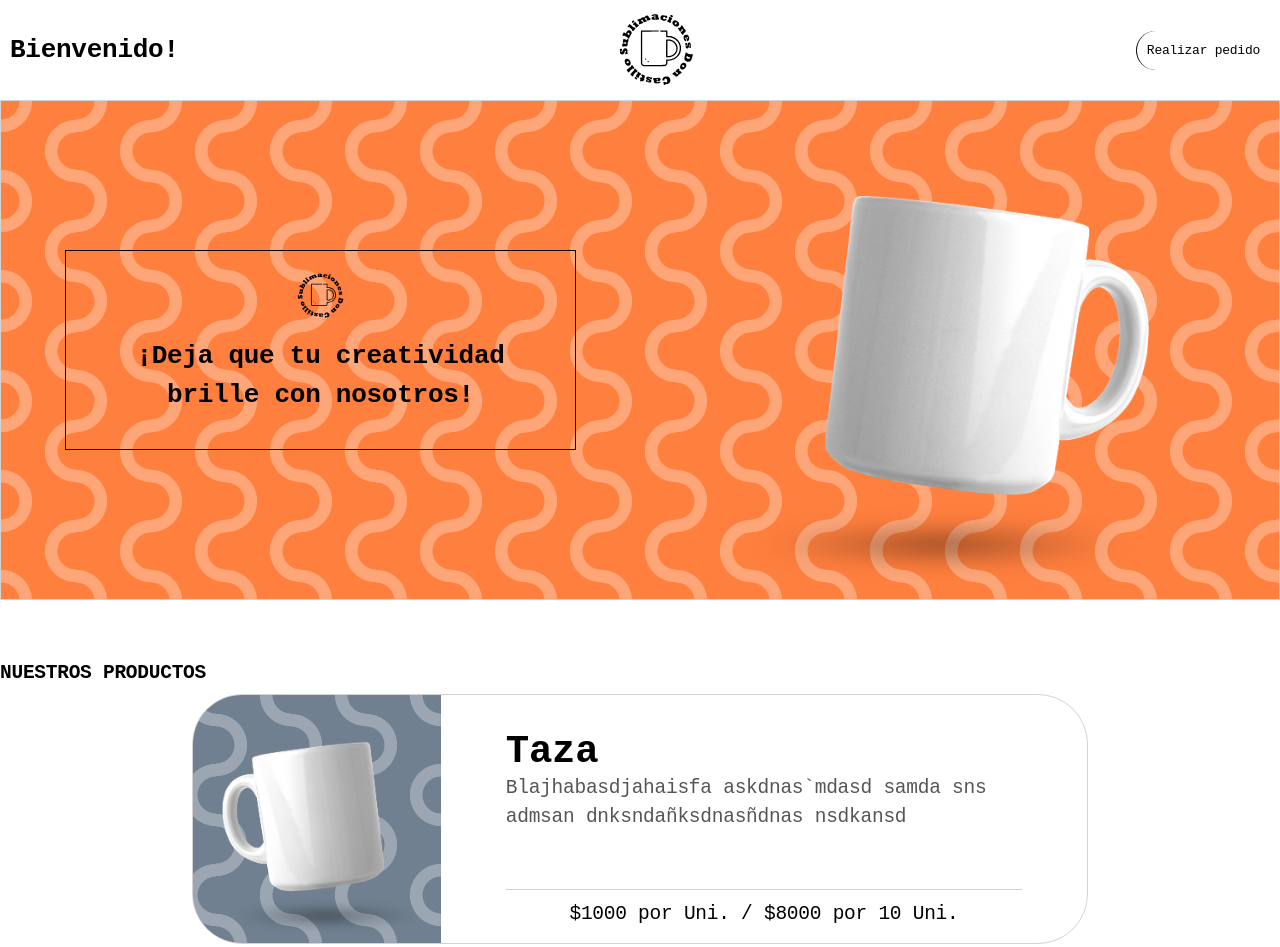
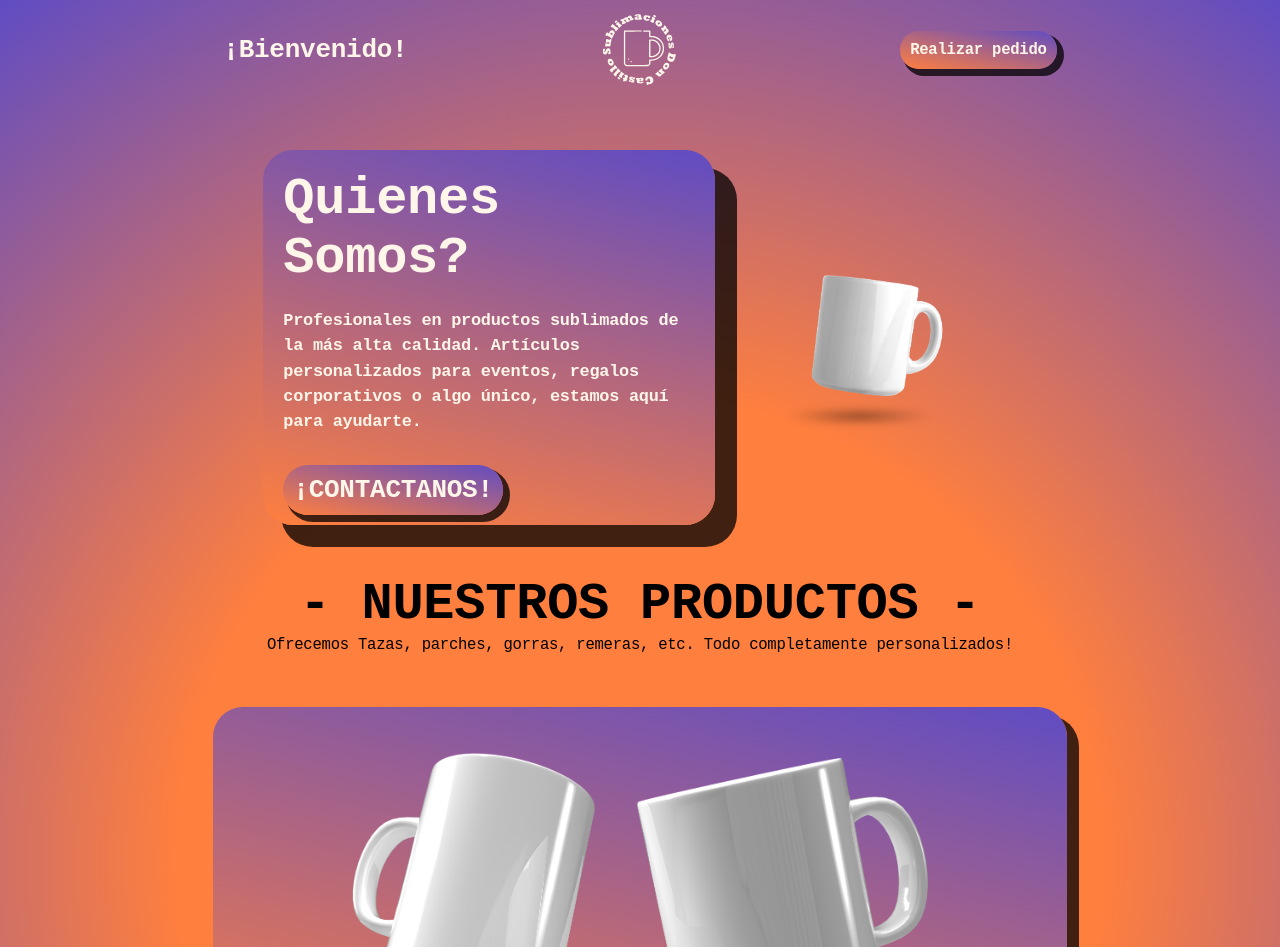
Before and after one commit to BrunoJuarez03/LandingPageAstro, an Astro site: page / in a window 1280 px wide. Shown: the top 947 px of the page. Built offline with nearby package versions, Linux system fonts and the light colour scheme; Astro itself is replaced by a stand-in of ours.

Commit message:
sanasdafa

```diff
--- a/src/components/Header.astro
+++ b/src/components/Header.astro
@@ -3,47 +3,60 @@
 ---
 
 <header>
-   <h1>Bienvenido!</h1>
-    <img src="/Logo1.svg" alt="">
-    <div>
-    <a href="">Realizar pedido</a>
-   </div>
+   <h1>¡Bienvenido!</h1>
+   <img src="/Logo1.svg" alt="">
+   <a href="http://wa.link/koephw">Realizar pedido</a>
 </header>
 
 <style>
    header{
-      width: 100%;
-      height: 100px;
-      display: inline-flex;
-      justify-content: space-between;
+      color: #FFF6E9;
+      display: grid;
       padding: 10px;
-      position: fixed;
-      background-color: white;
+      grid-template-columns: repeat(3, 1fr);
    }
 
    img{
-      margin-inline: 0;
+      filter: invert(100%) sepia(59%) saturate(598%) hue-rotate(302deg) brightness(96%) contrast(115%);
       margin: auto;
       height: 80px;
    }
 
    h1{
-      margin: auto;
-      margin-left: 0;
+      margin-top: auto;
+      margin-bottom: auto;
    }
 
-   div{
 
-      margin: auto;
+   a{
+      color: #FFF6E9;
+      margin:auto;
       margin-right: 0;
-      height: 3rem;
-      line-height: 3rem;
-      border-left: 1px solid;
-      border-radius: 50px;
-      padding-inline: 10px;
+      font-size: 1.2rem;
+      border-radius: 30px;
+      width: fit-content;
+      padding: 10px;
+      font-weight: 700;
+      transition: 0.2s;
+      box-shadow: 5px 5px 0px 2px rgba(0,0,0,0.75);
+      background: rgb(255,127,62);
+      background: linear-gradient(13deg, rgba(255,127,62,1) 0%, rgba(96,76,195,1) 100%);
    }
 
-   div a{
-      font-size: 1rem;
+   a:hover{
+      color: #80C4E9;
+      transition: 0.2s;
+      box-shadow: 2.5px 2.5px 0px 2px rgba(0,0,0,0.75);
    }
+
+   @media screen and (max-width:480px){
+      img{
+         visibility: hidden;
+      }
+
+      a{
+         text-align: center;
+      }
+   }
+
 </style>
--- a/src/components/Presentacion.astro
+++ b/src/components/Presentacion.astro
@@ -3,67 +3,105 @@
 
 <section>
     <article>
-        <img src="/Logo1.svg" alt=""/>
-        <h1>¡Deja que tu creatividad brille con nosotros!</h1>
+       <header>
+            <div>
+                <h1>Quienes Somos?</h1>
+                <p> Profesionales en productos sublimados de la más alta calidad. Artículos personalizados para eventos, regalos corporativos o algo único, estamos aquí para ayudarte.</p>
+                <a href="">¡CONTACTANOS!</a>
+            </div>
+            <img src="/img/mugasset1.png" alt=""/>
+       </header>
     </article>
-    <img src="/img/mugasset1.png" alt="">
 
 </section>
 
 <style>
-    section{
-        height: 500px;
-        display: flex;
-        justify-content: left;
-        border: 1px solid lightgray;
-        background:
-        radial-gradient(circle at 100% 50%, transparent 20%, rgba(255,255,255,.3) 21%, rgba(255,255,255,.3) 34%, transparent 35%, transparent),
-        radial-gradient(circle at 0% 50%, transparent 20%, rgba(255,255,255,.3) 21%, rgba(255,255,255,.3) 34%, transparent 35%, transparent) 0 -50px;
-        background-color: rgb(255, 127, 62);
-        background-size:75px 100px;
-    }
-    img{
-        aspect-ratio: 1/1;
-        object-fit: cover;
-        width: 50%;
+
+    article{
+
+        height: 80%;
     }
 
-    li a{
-        color:#777;
-        display: inline-flex;
-        border: 1px solid #eee;
-        align-items: center;
-        justify-content: center;
-        padding: 4px;
-        height: 32px;
-        width: 32px;
-        border-radius: 6px;
+
+    article header{
+        display: flex;
+        justify-content: space-between;
+        padding: 50px;
+        color: #FFF6E9;
+    }
+
+    article header div{
+        border-radius: 30px;
+        padding: 20px;
+        min-height: 300px;
+        min-width: 60%;
+        margin: auto;
+        box-shadow: 20px 20px 0px 2px rgba(0,0,0,0.75);
+
+        background: rgb(255,127,62);
+        background: linear-gradient(13deg, rgba(255,127,62,1) 0%, rgba(96,76,195,1) 100%);
         transition: 0.3s;
     }
 
-    article{
-        margin: auto;
-       text-align: center;
-        height: 200px;
-        width: 40%;
-        border: 1px solid;
-        line-height: 3rem;
-        padding: 20px;
-    }
-
-    article h1{
-        text-align: center;
-        font-size: 2rem;
-    }
-
-    article img{
-        aspect-ratio: 1/1;
-        object-fit: cover;
-        width: 50px;
+    article header div:hover{
+        box-shadow: 10px 10px 0px 2px rgba(0,0,0,0.75);
+        transform: scale(1.1);
+        transition: 0.3s;
     }
 
     article header img{
         aspect-ratio: 1/1;
+        object-fit: scale-down;
+        height: 40%;
+        width: 40%;
+        margin: auto;
+
+    }
+
+    article header a{
+        font-size: 2rem;
+        font-weight: 700;
         height: 50px;
+        border-radius: 30px;
+        padding: 10px;
+        color: #FFF6E9;
+        background: rgb(255,127,62);
+        background: linear-gradient(13deg, rgba(255,127,62,1) 0%, rgba(96,76,195,1) 100%);
+        transition: 0.2s;
+        box-shadow: 5px 5px 0px 2px rgba(0,0,0,0.75);
+    }
+
+    article header a:hover{
+        background: rgb(255,127,62);
+        background: linear-gradient(13deg, rgba(255,127,62,1) 0%, rgba(96,76,195,1) 100%);
+        box-shadow: 2.5px 2.5px 0px 2px rgba(0,0,0,0.75);
+        color: #80C4E9;
+        transition: 0.2s;
+    }
+
+    h1{
+        font-size: 4rem;
+
+        margin-bottom: 20px;
+    }
+
+    p{
+        font-weight: 700;
+        font-size: 1.3rem;
+        text-wrap: pretty;
+        margin-bottom: 40px;
+    }
+
+    @media screen and (max-width:900px) {
+
+    article header{
+        display: grid;
+    }
+
+	a{visibility: hidden;}
+
+    div{
+        width: 100%;
+    }
     }
 </style>
--- a/src/components/Productos.astro
+++ b/src/components/Productos.astro
@@ -3,8 +3,12 @@ import { products } from '../../products.json'
 ---
 
 <section>
-    <h1>NUESTROS PRODUCTOS</h1>
-    <ul>
+    <h1>- NUESTROS PRODUCTOS - </h1>
+    <p>Ofrecemos Tazas, parches, gorras, remeras, etc. Todo completamente personalizados!</p>
+    <div>
+        <img src="/img/mugasste2.png" alt="">
+    </div>
+<!--  <ul>
         {
             products.map(({name, price, info, img})=>{
                 return(
@@ -22,22 +26,69 @@ import { products } from '../../products.json'
                 </li>)
             })
         }
-    </ul>
+    </ul>-->
 </section>
 
 <style>
     section{
         width: 100%;
+        text-align: center;
     }
 
+    h1{
+        font-size: 4rem;
+    }
+
+    p{
+        font-size: 1.2rem;
+    }
+
+    img{
+        aspect-ratio: 1/1;
+        object-fit: cover;
+        height: 400px;
+        width: 700px;
+
+    }
+
+    div{
+        margin-top: 50px;
+        width: 100%;
+        background: rgb(255,127,62);
+        background: linear-gradient(13deg, rgba(255,127,62,1) 0%, rgba(96,76,195,1) 100%);
+        border-radius: 30px;
+        box-shadow: 10px 10px 0px 2px rgb(0, 0, 0, 0.75);
+        transition: 0.3s;
+    }
+
+    div:hover{
+        transform: scale(1.1);
+        transition: 0.3s;
+        box-shadow: 5px 5px 0px 2px rgb(0, 0, 0, 0.75);
+    }
+
+
+    @media screen and (max-width:900px) {
+	img{
+        width: 0;
+        height: 0;
+        visibility: hidden;
+    }
+
+	}
+
+    /*
     ul{
-        display: grid;    }
+        display: grid;
+        margin: 100px;
+    }
 
     li{
+        text-align: left;
         margin-top: 10px;
         margin-bottom: 10px;
         margin-inline: auto;
-        width: 70%;
+        width: 60%;
         height: 250px;
         overflow: hidden;
         display: inline-flex;
@@ -52,8 +103,8 @@ import { products } from '../../products.json'
         border-top-left-radius: 0px;
         border-bottom-left-radius: 0px;
         background:
-        radial-gradient(circle at 100% 50%, transparent 20%, rgba(255,255,255,.3) 21%, rgba(255,255,255,.3) 34%, transparent 35%, transparent),
-        radial-gradient(circle at 0% 50%, transparent 20%, rgba(255,255,255,.3) 21%, rgba(255,255,255,.3) 34%, transparent 35%, transparent) 0 -50px;
+        radial-gradient(circle at 100% 50%, transparent 20%, #17153B 21%, #17153B 34%, transparent 35%, transparent),
+        radial-gradient(circle at 0% 50%, transparent 20%, #17153B 21%, #17153B 34%, transparent 35%, transparent) 0 -50px;
         background-color: slategray;
         background-size:75px 100px;
     }
@@ -92,5 +143,5 @@ import { products } from '../../products.json'
         text-align: center;
         font-size: 1.5rem;
     }
-
+*/
 </style>
--- a/src/components/SobreNosotros.astro
+++ b/src/components/SobreNosotros.astro
@@ -0,0 +1,18 @@
+---
+---
+
+<section>
+<article>
+    <header>
+
+    </header>
+    <footer>
+    </footer>
+</article>
+</section>
+<style>
+
+    section{
+    }
+
+</style>
--- a/src/pages/index.astro
+++ b/src/pages/index.astro
@@ -3,23 +3,31 @@ import Layout from '../layouts/Layout.astro';
 import Header from '../components/Header.astro';
 import Presentacion from '../components/Presentacion.astro';
 import Productos from '../components/Productos.astro';
+import SobreNosotros from '../components/SobreNosotros.astro';
 ---
 
 <Layout title="Sublimaciones Don Castillo">
 	<main>
-		<div class="one">
+		<!-- <div class="one">
+
+		</div>-->
+		<div class="two">
 			<Header></Header>
-		</div>
-		<div class="two">
-			<Presentacion>
+			<Presentacion/>
 		</div>
 		<div class="three">
 			<Productos/>
+
 		</div>
 		<div class="four">
 			footer
 		</div>
-		<div></div>
+		<div class="side">
+
+		</div>
+		<div class="side2">
+
+		</div>
 	</main>
 </Layout>
 
@@ -27,23 +35,65 @@ import Productos from '../components/Productos.astro';
 	main{
 		display: grid;
         grid-template-columns: repeat(6, 1fr);
-        grid-template-rows: 100px repeat(3, 1fr);
+        grid-template-rows: 1fr 1fr 1fr;
+		background: rgb(255,127,62);
+        background: radial-gradient(circle, rgba(255,127,62,1) 43%, rgba(96,76,195,1) 100%);
 	}
 
-	.one{
-		grid-column: 1 / 7;
-	}
-	.two{
-		grid-column: 1 / 7;
+	/*.one{
+		grid-column: 2/6;
+		border-left:1px solid;
+		border-right: 1px solid;
 
 
+	}*/
+	.two{
+		grid-column: 2/6;
 	}
+
+
+
 	.three{
-		grid-column: 1 / 7;
-
+		grid-column: 2/6;
 	}
 	.four{
-		grid-column: 1 / 7;
+		grid-column: 2/6;
+	}
 
+	/*
+	.side{
+		grid-column:1/2;
+		grid-row: 1/4;
+		background-color: rgb(255, 246, 233);
 	}
+	.side2{
+		grid-column:6/7;
+		grid-row: 1/4;
+		background-color: rgb(255, 246, 233);
+	}
+		*/
+
+
+		@media screen and (max-width:480px) {
+
+			main{
+		display: grid;
+        grid-template-columns: repeat(6, 1fr);
+        grid-template-rows: 1fr 1fr 1fr;
+		background: rgb(255,127,62);
+        background: radial-gradient(circle, rgba(255,127,62,1) 43%, rgba(96,76,195,1) 100%);
+	}
+
+			.two{
+		            grid-column: 1/7;
+				}
+	        .three{
+		            grid-column: 1/7;
+	            }
+	        .four{
+		            grid-column: 1/7;
+	            }
+
+		}
+
 </style>
```
Also changed, not shown: public/img/bg.webp (added), public/img/img.webp (added), 2 other files.
